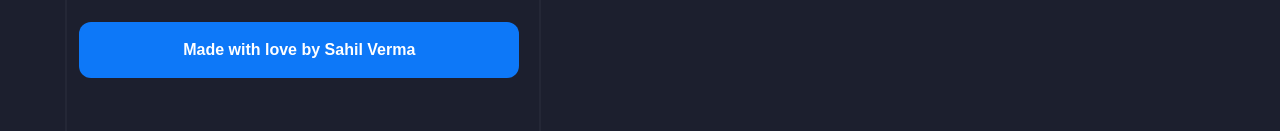
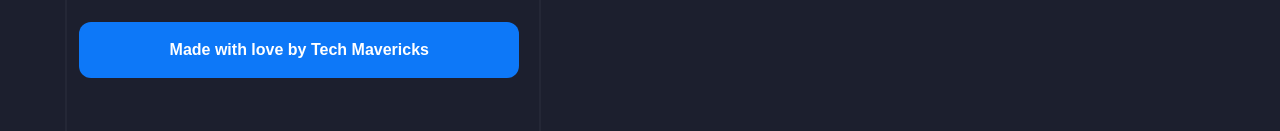
Before and after one commit to ABDULMUNAFZ/real-time-focus-monitor-, a React (Create React App) app in the folder client/: page / in a window 1280 px wide. Shown: the part 518-649 px from the top of the page. Built offline with nearby package versions, Linux system fonts and the light colour scheme; no server answers.

Commit message:
Home.jsx

```diff
--- a/client/src/page/Home.jsx
+++ b/client/src/page/Home.jsx
@@ -93,7 +93,7 @@
                 rel="noreferrer"
               >
                 {" "}
-                Sahil Verma
+                Tech Mavericks
               </a>
             </div>
           </div>
```
